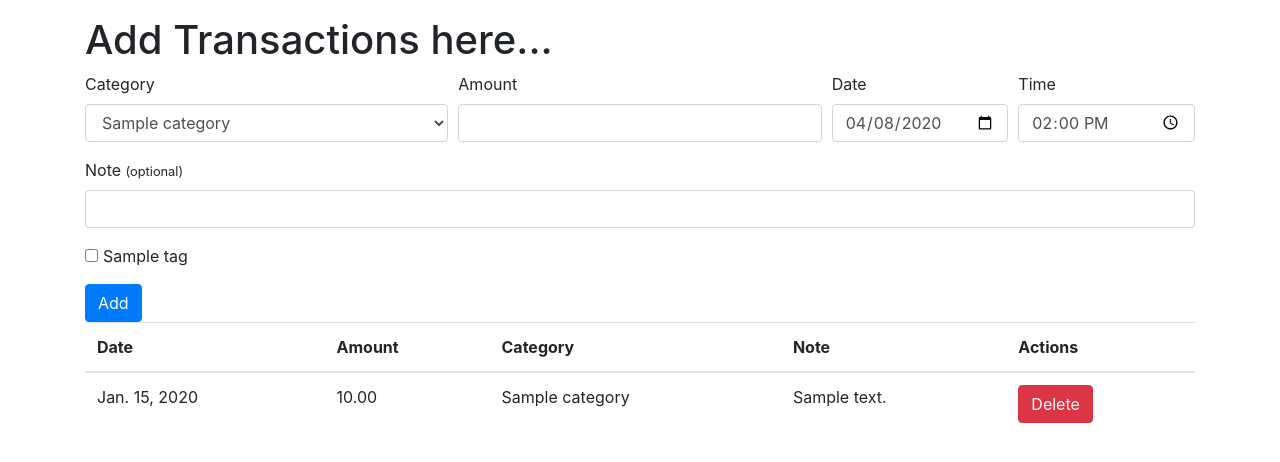
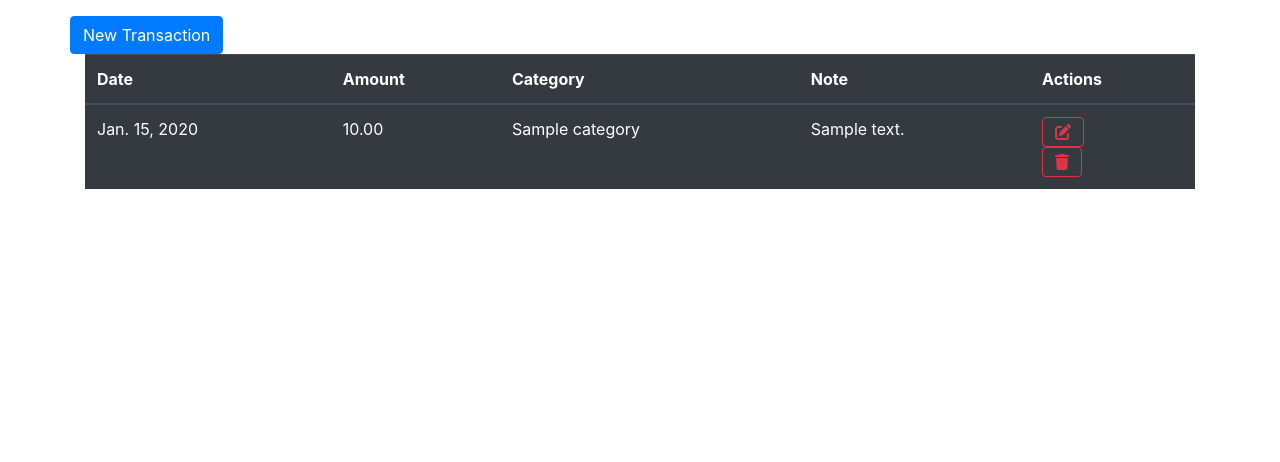
Before and after one commit to bitstorm-tech/money-nexus-django, a Django app: page /transactions/ in a window 1280 px wide. Shown: the part 59-521 px from the top of the page. Run offline with Django 3.2, Linux system fonts and the light colour scheme; tables that the repository leaves empty hold one stand-in row (values such as "Sample post"); some libraries are stand-ins or nearby versions.

Commit message:
Add transaction dialog

```diff
--- a/categories/templates/categories/categories.html
+++ b/categories/templates/categories/categories.html
@@ -4,7 +4,7 @@
     <hr>
     <div class="row" id="categories">
         <div class="col-2">
-            <button class="btn btn-primary btn-sm btn-block mb-1" data-toggle="modal" data-target="#new-category-dialog">
+            <button class="btn btn-primary btn-sm btn-block mb-1" data-toggle="modal" data-target="#category-dialog">
                 New
             </button>
             <ul class="list-group">
--- a/categories/templates/categories/category-dialog.html
+++ b/categories/templates/categories/category-dialog.html
@@ -1,4 +1,4 @@
-<div class="modal fade" id="new-category-dialog" tabindex="-1" role="dialog" data-backdrop="static">
+<div class="modal fade" id="category-dialog" tabindex="-1" role="dialog" data-backdrop="static">
     <div class="modal-dialog" role="document">
         <div class="modal-content">
             <form method="post" id="app">
--- a/money_nexus/templates/money_nexus/base.html
+++ b/money_nexus/templates/money_nexus/base.html
@@ -11,6 +11,8 @@
     <link rel="stylesheet" href="https://stackpath.bootstrapcdn.com/bootstrap/4.3.1/css/bootstrap.min.css"
           integrity="sha384-ggOyR0iXCbMQv3Xipma34MD+dH/1fQ784/j6cY/iJTQUOhcWr7x9JvoRxT2MZw1T" crossorigin="anonymous">
     <link rel="shortcut icon" href="{% static "images/logo.png" %}">
+
+    <script src="https://kit.fontawesome.com/b585181c92.js" crossorigin="anonymous"></script>
 
     <script src="https://cdn.jsdelivr.net/npm/vue/dist/vue.js"></script>
 
--- /dev/null
+++ b/transactions/templates/transactions/transaction-dialog.html
@@ -0,0 +1,45 @@
+<div class="modal fade" id="transaction-dialog" tabindex="-1" role="dialog" data-backdrop="static">
+    <div class="modal-dialog" role="document">
+        <div class="modal-content">
+        <form id="transaction" method="post">
+            {% csrf_token %}
+            <div class="form-row">
+                <div class="form-group col-4">
+                    <label for="category">Category</label>
+                    <select id="category" class="form-control" name="category" v-model="selectedCategoryId">
+                        <option v-for="category in categories" :value="category.id">
+                            [[ category.name ]]
+                        </option>
+                    </select>
+                </div>
+                <div class="form-group col-4">
+                    <label for="amount">Amount</label>
+                    <input type="number" step=".01" class="form-control" id="amount" name="amount">
+                </div>
+                <div class="form-group col-2">
+                    <label for="date">Date</label>
+                    <input type="date" class="form-control" id="date" name="date" value="{% now 'Y-m-d' %}">
+                </div>
+                <div class="form-group col-2">
+                    <label for="time">Time</label>
+                    <input type="time" class="form-control" id="time" name="time" value="14:00">
+                </div>
+            </div>
+            <div class="form-group">
+                <label for="note">Note <small>(optional)</small></label>
+                <input type="text" class="form-control" id="note" name="note">
+            </div>
+            <div class="form-row">
+                <div class="form-group col-12">
+                    <div v-for="tag in getSelectedTags()" class="form-check form-check-inline">
+                        <input class="form-check-input" type="checkbox" :id="'checkbox-' + tag.id"
+                               value="option1" name="">
+                        <label class="form-check-label" :for="'checkbox-' + tag.id">[[ tag.name ]]</label>
+                    </div>
+                </div>
+            </div>
+            <button class="btn btn-primary" type="submit">Add</button>
+        </form>
+        </div>
+    </div>
+</div>
--- a/transactions/templates/transactions/transactions.html
+++ b/transactions/templates/transactions/transactions.html
@@ -1,46 +1,52 @@
 {% extends "money_nexus/base.html" %}
 {% block content %}
-    <h1>Add Transactions here...</h1>
-    <form id="transaction" method="post">
-        {% csrf_token %}
-        <div class="form-row">
-            <div class="form-group col-4">
-                <label for="category">Category</label>
-                <select id="category" class="form-control" name="category" v-model="selectedCategoryId">
-                    <option v-for="category in categories" :value="category.id">
-                        [[ category.name ]]
-                    </option>
-                </select>
+    {#    <h1>Add Transactions here...</h1>#}
+    {#    <form id="transaction" method="post">#}
+    {#        {% csrf_token %}#}
+    {#        <div class="form-row">#}
+    {#            <div class="form-group col-4">#}
+    {#                <label for="category">Category</label>#}
+    {#                <select id="category" class="form-control" name="category" v-model="selectedCategoryId">#}
+    {#                    <option v-for="category in categories" :value="category.id">#}
+    {#                        [[ category.name ]]#}
+    {#                    </option>#}
+    {#                </select>#}
+    {#            </div>#}
+    {#            <div class="form-group col-4">#}
+    {#                <label for="amount">Amount</label>#}
+    {#                <input type="number" step=".01" class="form-control" id="amount" name="amount">#}
+    {#            </div>#}
+    {#            <div class="form-group col-2">#}
+    {#                <label for="date">Date</label>#}
+    {#                <input type="date" class="form-control" id="date" name="date" value="{% now 'Y-m-d' %}">#}
+    {#            </div>#}
+    {#            <div class="form-group col-2">#}
+    {#                <label for="time">Time</label>#}
+    {#                <input type="time" class="form-control" id="time" name="time" value="14:00">#}
+    {#            </div>#}
+    {#        </div>#}
+    {#        <div class="form-group">#}
+    {#            <label for="note">Note <small>(optional)</small></label>#}
+    {#            <input type="text" class="form-control" id="note" name="note">#}
+    {#        </div>#}
+    {#        <div class="form-row">#}
+    {#            <div class="form-group col-12">#}
+    {#                <div v-for="tag in getSelectedTags()" class="form-check form-check-inline">#}
+    {#                    <input class="form-check-input" type="checkbox" :id="'checkbox-' + tag.id"#}
+    {#                           value="option1" name="">#}
+    {#                    <label class="form-check-label" :for="'checkbox-' + tag.id">[[ tag.name ]]</label>#}
+    {#                </div>#}
+    {#            </div>#}
+    {#        </div>#}
+    {#        <button class="btn btn-primary" type="submit">Add</button>#}
+    {#    </form>#}
+    <div class="row">
+        <button class="btn btn-primary" data-toggle="modal" data-target="#transaction-dialog">New Transaction</button>
+        {% include "transactions/transaction-dialog.html" %}
     </div>
-            <div class="form-group col-4">
-                <label for="amount">Amount</label>
-                <input type="number" step=".01" class="form-control" id="amount" name="amount">
-            </div>
-            <div class="form-group col-2">
-                <label for="date">Date</label>
-                <input type="date" class="form-control" id="date" name="date" value="{% now 'Y-m-d' %}">
-            </div>
-            <div class="form-group col-2">
-                <label for="time">Time</label>
-                <input type="time" class="form-control" id="time" name="time" value="14:00">
-            </div>
-        </div>
-        <div class="form-group">
-            <label for="note">Note <small>(optional)</small></label>
-            <input type="text" class="form-control" id="note" name="note">
-        </div>
-        <div class="form-row">
-            <div class="form-group col-12">
-                <div v-for="tag in getSelectedTags()" class="form-check form-check-inline">
-                    <input class="form-check-input" type="checkbox" :id="'checkbox-' + tag.id"
-                           value="option1" name="">
-                    <label class="form-check-label" :for="'checkbox-' + tag.id">[[ tag.name ]]</label>
-                </div>
-            </div>
-        </div>
-        <button class="btn btn-primary" type="submit">Add</button>
-    </form>
-    <table class="table">
+    <div class="row">
+        <div class="col-12">
+            <table class="table table-dark table-hover">
                 <thead>
                 <tr>
                     <th scope="col">Date</th>
@@ -61,27 +67,35 @@
                             <form action="{% url 'transactions_delete' %}" method="post">
                                 {% csrf_token %}
                                 <input type="hidden" name="id" value="{{ transaction.id }}"/>
-                        <button class="btn btn-danger" type="submit">Delete</button>
+                                <button class="btn btn-outline-danger fas fa-edit" type="submit"></button>
+                            </form>
+                            <form action="{% url 'transactions_delete' %}" method="post">
+                                {% csrf_token %}
+                                <input type="hidden" name="id" value="{{ transaction.id }}"/>
+                                <button class="btn btn-outline-danger fas fa-trash" type="submit"></button>
                             </form>
                         </td>
                     </tr>
                 {% endfor %}
                 </tbody>
             </table>
-    <script>
-        new Vue({
-            el: "#transaction",
-            delimiters: ["[[", "]]"],
-            data: {
-                tags: {{ tags | safe }},
-                categories: {{ categories | safe }},
-                selectedCategoryId: {{ selected_category_id }}
-            },
-            methods: {
-                getSelectedTags: function () {
-                    return this.tags.filter(tag => tag.category_id === this.selectedCategoryId);
-                }
-            }
-        });
-    </script>
+        </div>
+    </div>
+
+    {#    <script>#}
+    {#        new Vue({#}
+    {#            el: "#transaction",#}
+    {#            delimiters: ["[[", "]]"],#}
+    {#            data: {#}
+    {#                tags: {{ tags | safe }},#}
+    {#                categories: {{ categories | safe }},#}
+    {#                selectedCategoryId: {{ selected_category_id }}#}
+    {#            },#}
+    {#            methods: {#}
+    {#                getSelectedTags: function () {#}
+    {#                    return this.tags.filter(tag => tag.category_id === this.selectedCategoryId);#}
+    {#                }#}
+    {#            }#}
+    {#        });#}
+    {#    </script>#}
 {% endblock %}
```
Lines whose indentation alone changed are shown as unchanged.
